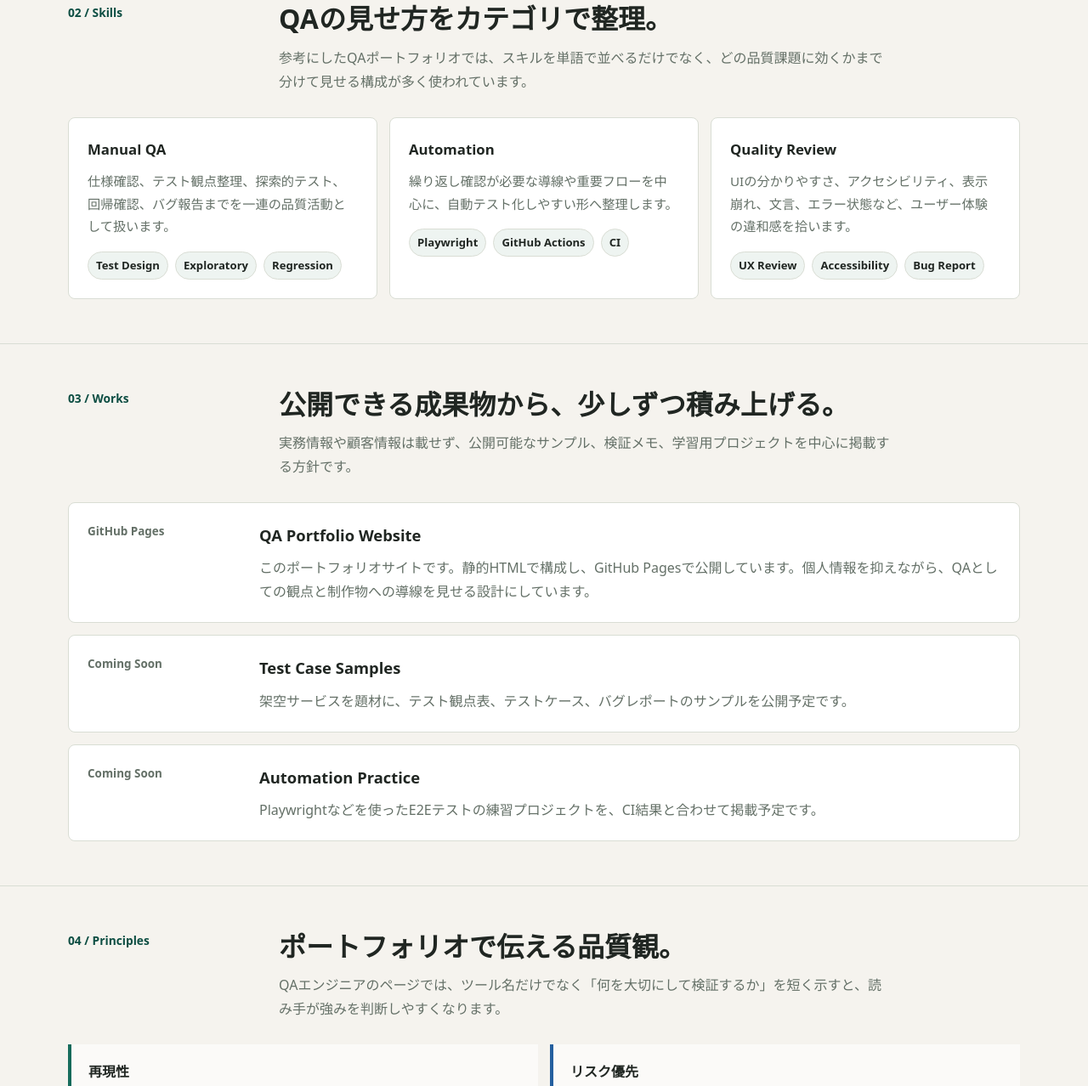
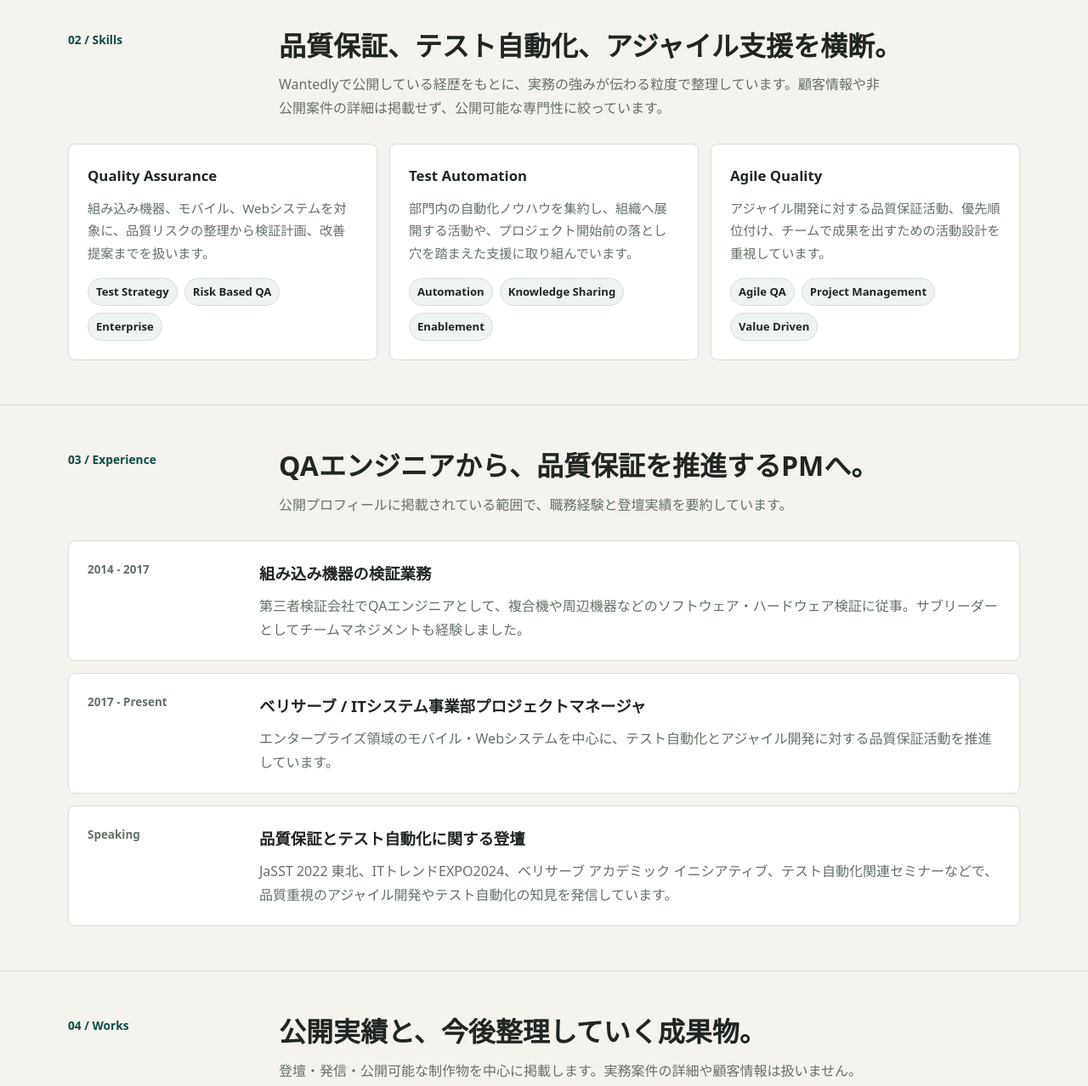
Before and after one commit to ma-garin/ma-garin.github.io, a plain HTML site: page index.html in a window 1280 px wide. Shown: the part 855-2133 px from the top of the page at 85% size. Drawn offline with Linux system fonts and the light colour scheme.

Commit message:
feat: reflect Wantedly profile

```diff
--- a/index.html
+++ b/index.html
@@ -3,8 +3,8 @@
   <head>
     <meta charset="utf-8">
     <meta name="viewport" content="width=device-width, initial-scale=1">
-    <meta name="description" content="ma-garinのQAエンジニア向けポートフォリオサイトです。">
-    <title>ma-garin | QA Portfolio</title>
+    <meta name="description" content="Yuki Fujimagari / ma-garinのQAエンジニア向けポートフォリオサイトです。">
+    <title>Yuki Fujimagari | QA Portfolio</title>
     <style>
       :root {
         color-scheme: light;
@@ -376,6 +376,36 @@
         gap: 14px;
       }
 
+      .timeline {
+        display: grid;
+        gap: 14px;
+      }
+
+      .timeline-item {
+        display: grid;
+        grid-template-columns: 180px 1fr;
+        gap: 22px;
+        border: 1px solid var(--line);
+        border-radius: 8px;
+        background: var(--surface);
+        padding: 22px;
+      }
+
+      .timeline-date {
+        color: var(--accent-strong);
+        font-size: 0.84rem;
+        font-weight: 850;
+      }
+
+      .timeline-item h3 {
+        margin-bottom: 8px;
+        font-size: 1.15rem;
+      }
+
+      .timeline-item p {
+        color: var(--muted);
+      }
+
       .work-item {
         display: grid;
         grid-template-columns: 180px 1fr;
@@ -458,6 +488,12 @@
         color: var(--text);
       }
 
+      .contact-actions {
+        display: flex;
+        flex-wrap: wrap;
+        gap: 10px;
+      }
+
       footer {
         width: min(1120px, calc(100% - 32px));
         margin: 0 auto;
@@ -483,7 +519,8 @@
 
         .hero-grid,
         .section-heading,
-        .work-item {
+        .work-item,
+        .timeline-item {
           grid-template-columns: 1fr;
         }
 
@@ -514,6 +551,7 @@
         }
 
         .hero-actions,
+        .contact-actions,
         .contact {
           align-items: stretch;
           flex-direction: column;
@@ -537,10 +575,11 @@
   <body>
     <header class="site-header">
       <nav class="nav" aria-label="主要ナビゲーション">
-        <a class="brand" href="#">ma-garin</a>
+        <a class="brand" href="#">Yuki Fujimagari</a>
         <div class="nav-links">
           <a href="#about">About</a>
           <a href="#skills">Skills</a>
+          <a href="#experience">Experience</a>
           <a href="#works">Works</a>
           <a href="#contact">Contact</a>
         </div>
@@ -551,14 +590,14 @@
       <section class="hero" aria-labelledby="hero-title">
         <div class="hero-grid">
           <div>
-            <p class="eyebrow">QA Engineer Portfolio</p>
-            <h1 id="hero-title">品質を、見える形にする。</h1>
+            <p class="eyebrow">Yuki Fujimagari / ma-garin</p>
+            <h1 id="hero-title">品質保証を、価値に接続する。</h1>
             <p class="lead">
-              ma-garin は、テスト設計・探索的テスト・自動化・ユーザー視点の検証を軸に、安心して使えるソフトウェアづくりを支えるQAエンジニアです。
+              エンタープライズ領域のモバイル・Webシステムを中心に、テスト自動化、アジャイル品質保証、プロジェクトマネジメントを横断して取り組むQAエンジニアです。
             </p>
             <div class="hero-actions">
-              <a class="button primary" href="#works">制作物を見る</a>
-              <a class="button secondary" href="https://github.com/ma-garin">GitHubを見る</a>
+              <a class="button primary" href="#experience">経歴を見る</a>
+              <a class="button secondary" href="https://www.wantedly.com/id/Yuki_Fujimagari">Wantedlyを見る</a>
             </div>
           </div>
 
@@ -589,16 +628,16 @@
               </div>
               <div class="metric-grid" aria-label="ポートフォリオの注力指標">
                 <div class="metric">
-                  <strong>01</strong>
-                  <span>公開実績を整理</span>
+                  <strong>10+</strong>
+                  <span>QA領域の経験年数</span>
                 </div>
                 <div class="metric">
-                  <strong>02</strong>
-                  <span>検証観点を明文化</span>
+                  <strong>PM</strong>
+                  <span>品質保証活動を推進</span>
                 </div>
                 <div class="metric">
-                  <strong>03</strong>
-                  <span>個人情報を最小化</span>
+                  <strong>Talk</strong>
+                  <span>登壇・発信実績</span>
                 </div>
               </div>
             </div>
@@ -611,9 +650,9 @@
           <div class="section-heading">
             <p class="section-kicker">01 / About</p>
             <div>
-              <h2 id="about-heading">ソフトウェアの不安を、検証と記録で減らす。</h2>
+              <h2 id="about-heading">難しいことはシンプルに。品質活動を前に進める。</h2>
               <p class="section-copy">
-                個人情報を広く公開せず、公開可能な制作物・学習記録・検証プロセスを中心にまとめています。QAとしての強みは、仕様理解、リスクの洗い出し、再現性のある報告、改善につながるフィードバックです。
+                第三者検証会社で組み込み機器の検証に携わった後、ベリサーブでモバイル・Webシステムの品質保証、テスト自動化、アジャイル開発支援に取り組んでいます。現在はITシステム事業部のプロジェクトマネージャとして、品質を事業価値につなげる活動を推進しています。
               </p>
             </div>
           </div>
@@ -625,40 +664,78 @@
           <div class="section-heading">
             <p class="section-kicker">02 / Skills</p>
             <div>
-              <h2 id="skills-heading">QAの見せ方をカテゴリで整理。</h2>
+              <h2 id="skills-heading">品質保証、テスト自動化、アジャイル支援を横断。</h2>
               <p class="section-copy">
-                参考にしたQAポートフォリオでは、スキルを単語で並べるだけでなく、どの品質課題に効くかまで分けて見せる構成が多く使われています。
+                Wantedlyで公開している経歴をもとに、実務の強みが伝わる粒度で整理しています。顧客情報や非公開案件の詳細は掲載せず、公開可能な専門性に絞っています。
               </p>
             </div>
           </div>
 
           <div class="cards">
             <article class="card">
-              <h3>Manual QA</h3>
-              <p>仕様確認、テスト観点整理、探索的テスト、回帰確認、バグ報告までを一連の品質活動として扱います。</p>
+              <h3>Quality Assurance</h3>
+              <p>組み込み機器、モバイル、Webシステムを対象に、品質リスクの整理から検証計画、改善提案までを扱います。</p>
               <ul class="tag-list">
-                <li>Test Design</li>
-                <li>Exploratory</li>
-                <li>Regression</li>
+                <li>Test Strategy</li>
+                <li>Risk Based QA</li>
+                <li>Enterprise</li>
               </ul>
             </article>
             <article class="card">
-              <h3>Automation</h3>
-              <p>繰り返し確認が必要な導線や重要フローを中心に、自動テスト化しやすい形へ整理します。</p>
+              <h3>Test Automation</h3>
+              <p>部門内の自動化ノウハウを集約し、組織へ展開する活動や、プロジェクト開始前の落とし穴を踏まえた支援に取り組んでいます。</p>
               <ul class="tag-list">
-                <li>Playwright</li>
-                <li>GitHub Actions</li>
-                <li>CI</li>
+                <li>Automation</li>
+                <li>Knowledge Sharing</li>
+                <li>Enablement</li>
               </ul>
             </article>
             <article class="card">
-              <h3>Quality Review</h3>
-              <p>UIの分かりやすさ、アクセシビリティ、表示崩れ、文言、エラー状態など、ユーザー体験の違和感を拾います。</p>
+              <h3>Agile Quality</h3>
+              <p>アジャイル開発に対する品質保証活動、優先順位付け、チームで成果を出すための活動設計を重視しています。</p>
               <ul class="tag-list">
-                <li>UX Review</li>
-                <li>Accessibility</li>
-                <li>Bug Report</li>
+                <li>Agile QA</li>
+                <li>Project Management</li>
+                <li>Value Driven</li>
               </ul>
+            </article>
+          </div>
+        </div>
+      </section>
+
+      <section id="experience" class="section" aria-labelledby="experience-heading">
+        <div class="section-inner">
+          <div class="section-heading">
+            <p class="section-kicker">03 / Experience</p>
+            <div>
+              <h2 id="experience-heading">QAエンジニアから、品質保証を推進するPMへ。</h2>
+              <p class="section-copy">
+                公開プロフィールに掲載されている範囲で、職務経験と登壇実績を要約しています。
+              </p>
+            </div>
+          </div>
+
+          <div class="timeline">
+            <article class="timeline-item">
+              <p class="timeline-date">2014 - 2017</p>
+              <div>
+                <h3>組み込み機器の検証業務</h3>
+                <p>第三者検証会社でQAエンジニアとして、複合機や周辺機器などのソフトウェア・ハードウェア検証に従事。サブリーダーとしてチームマネジメントも経験しました。</p>
+              </div>
+            </article>
+            <article class="timeline-item">
+              <p class="timeline-date">2017 - Present</p>
+              <div>
+                <h3>ベリサーブ / ITシステム事業部プロジェクトマネージャ</h3>
+                <p>エンタープライズ領域のモバイル・Webシステムを中心に、テスト自動化とアジャイル開発に対する品質保証活動を推進しています。</p>
+              </div>
+            </article>
+            <article class="timeline-item">
+              <p class="timeline-date">Speaking</p>
+              <div>
+                <h3>品質保証とテスト自動化に関する登壇</h3>
+                <p>JaSST 2022 東北、ITトレンドEXPO2024、ベリサーブ アカデミック イニシアティブ、テスト自動化関連セミナーなどで、品質重視のアジャイル開発やテスト自動化の知見を発信しています。</p>
+              </div>
             </article>
           </div>
         </div>
@@ -667,35 +744,35 @@
       <section id="works" class="section" aria-labelledby="works-heading">
         <div class="section-inner">
           <div class="section-heading">
-            <p class="section-kicker">03 / Works</p>
+            <p class="section-kicker">04 / Works</p>
             <div>
-              <h2 id="works-heading">公開できる成果物から、少しずつ積み上げる。</h2>
+              <h2 id="works-heading">公開実績と、今後整理していく成果物。</h2>
               <p class="section-copy">
-                実務情報や顧客情報は載せず、公開可能なサンプル、検証メモ、学習用プロジェクトを中心に掲載する方針です。
+                登壇・発信・公開可能な制作物を中心に掲載します。実務案件の詳細や顧客情報は扱いません。
               </p>
             </div>
           </div>
 
           <div class="work-list">
             <article class="work-item">
-              <p class="work-type">GitHub Pages</p>
+              <p class="work-type">Portfolio</p>
               <div>
                 <h3>QA Portfolio Website</h3>
-                <p>このポートフォリオサイトです。静的HTMLで構成し、GitHub Pagesで公開しています。個人情報を抑えながら、QAとしての観点と制作物への導線を見せる設計にしています。</p>
+                <p>このポートフォリオサイトです。GitHub Pagesで公開し、Wantedlyの公開プロフィールとGitHub上の活動をつなぐ入口として設計しています。</p>
               </div>
             </article>
             <article class="work-item">
-              <p class="work-type">Coming Soon</p>
+              <p class="work-type">Talk</p>
               <div>
-                <h3>Test Case Samples</h3>
-                <p>架空サービスを題材に、テスト観点表、テストケース、バグレポートのサンプルを公開予定です。</p>
+                <h3>品質重視のアジャイル開発</h3>
+                <p>金融業界やエンタープライズ領域における品質向上支援、アジャイル開発での品質保証活動について、公開イベントで登壇しています。</p>
               </div>
             </article>
             <article class="work-item">
-              <p class="work-type">Coming Soon</p>
+              <p class="work-type">Talk</p>
               <div>
-                <h3>Automation Practice</h3>
-                <p>Playwrightなどを使ったE2Eテストの練習プロジェクトを、CI結果と合わせて掲載予定です。</p>
+                <h3>テスト自動化の知見共有</h3>
+                <p>部門内の自動化ノウハウを集約し、社内外へ発信する取り組みや、プロジェクト開始前に知るべきテスト自動化の注意点を扱っています。</p>
               </div>
             </article>
           </div>
@@ -705,11 +782,11 @@
       <section class="section" aria-labelledby="principles-heading">
         <div class="section-inner">
           <div class="section-heading">
-            <p class="section-kicker">04 / Principles</p>
+            <p class="section-kicker">05 / Principles</p>
             <div>
               <h2 id="principles-heading">ポートフォリオで伝える品質観。</h2>
               <p class="section-copy">
-                QAエンジニアのページでは、ツール名だけでなく「何を大切にして検証するか」を短く示すと、読み手が強みを判断しやすくなります。
+                価値ドリブンで品質保証活動を考え、足し算だけでなく引き算も含めて優先順位を設計します。
               </p>
             </div>
           </div>
@@ -720,16 +797,16 @@
               <p>誰が見ても追える手順、期待結果、実際の結果を残します。</p>
             </article>
             <article class="principle">
-              <h3>リスク優先</h3>
-              <p>影響度が高い導線から検証し、限られた時間の価値を最大化します。</p>
+              <h3>価値ドリブン</h3>
+              <p>品質活動を目的化せず、事業やユーザーに届く価値から逆算します。</p>
             </article>
             <article class="principle">
-              <h3>ユーザー視点</h3>
-              <p>仕様通りかだけでなく、迷わず使えるか、失敗時に戻れるかを見ます。</p>
+              <h3>引き算の品質活動</h3>
+              <p>やることを増やすだけでなく、やらないことを決めて集中します。</p>
             </article>
             <article class="principle">
-              <h3>継続改善</h3>
-              <p>見つけた問題を、次のテスト設計や開発フロー改善につなげます。</p>
+              <h3>チームでの推進</h3>
+              <p>個人の知見をチームや組織に共有し、再現可能な活動へ変えます。</p>
             </article>
           </div>
         </div>
@@ -741,17 +818,20 @@
             <div>
               <h2 id="contact-heading">Connect</h2>
               <p>
-                連絡先は必要に応じて公開用アカウントへ集約します。まずはGitHub上の公開リポジトリから活動内容を確認できます。
+                詳しい職務経歴や公開実績はWantedlyにまとめています。GitHubでは公開できる制作物や学習記録を整理していきます。
               </p>
             </div>
-            <a class="button" href="https://github.com/ma-garin">GitHub Profile</a>
+            <div class="contact-actions">
+              <a class="button" href="https://www.wantedly.com/id/Yuki_Fujimagari">Wantedly Profile</a>
+              <a class="button" href="https://github.com/ma-garin">GitHub Profile</a>
+            </div>
           </div>
         </div>
       </section>
     </main>
 
     <footer>
-      <p>&copy; ma-garin. Built for GitHub Pages.</p>
+      <p>&copy; Yuki Fujimagari / ma-garin. Built for GitHub Pages.</p>
     </footer>
   </body>
 </html>
```
Also changed, not shown: 1 other file.
